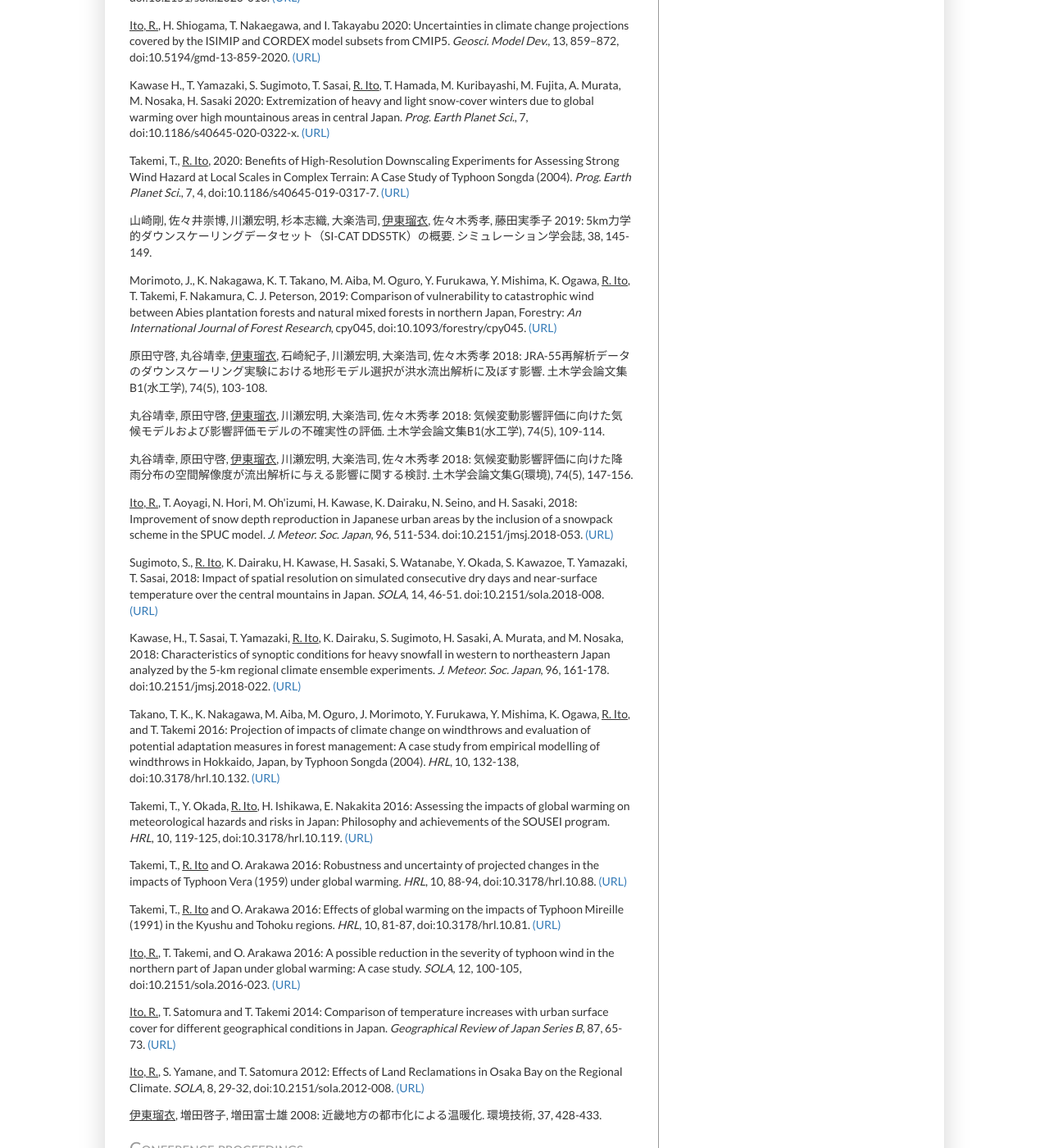
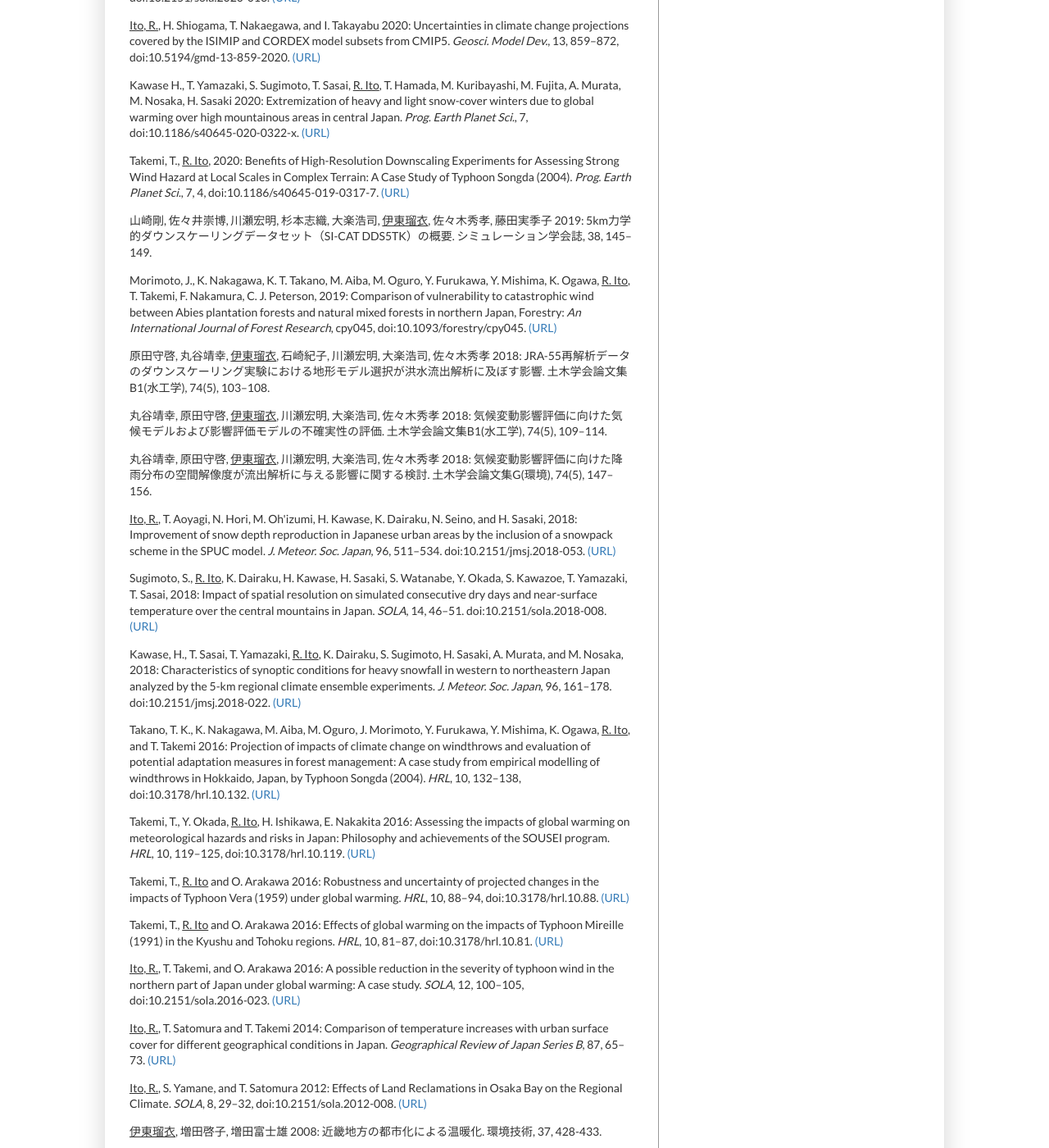
Before and after one commit to rui-climbiz/rui-climbiz.github.io, a Jekyll site: the page built from publications.html, in a window 1280 px wide and 1400 px high, scrolled down 671 px. Shown: the whole window at 82% size. Built offline with Jekyll 4.4.1, drawn with Linux system fonts in a browser that asks for light colours; some of the changed text lies outside the part shown.

```diff
--- a/publications.html
+++ b/publications.html
@@ -8,29 +8,29 @@
 <p><u>Ito, R.</u>, H. Kawase, Y. Imada: Regional differences in summertime extremely high temperature in Japan due to global warming. <i>J. Appl. Meteor. Climatol.</i>, doi:10.1175/JAMC-D-22-0062.1. <a href="https://doi.org/10.1175/JAMC-D-22-0062.1">(URL)</a> (accepted)</p>
 <p><u>Ito, R.</u>, T. Satomura, T. Takemi: Idealized simulations of urban climate development in various geographic settings using a regional meteorological model. (in prep.)</p>
 <hr>
-<p>Shiogama, H., N.N. Ishizaki, N. Hanasaki, K. Takahashi, S. Emori, <u>R. Ito</u>, T. Nakaegawa, I. Takayabu, Y. Hijioka, Y.N. Takayabu, R. Shibuya 2021: Selecting CMIP6-based future climate scenarios for impact and adaptation studies. <i>SOLA</i>, 17, 57-62, doi:10.2151/sola.2021-009. <a href="https://doi.org/10.2151/sola.2021-009">(URL)</a></p>
-<p>Kawase, H., A. Murata, K. Yamada, T. Nakaegawa, <u>R. Ito</u>, R. Mizuta, M. Nosaka, S. Watanabe, H. Sasaki 2021: Regional characteristics of future changes in snowfall in Japan under RCP2.6 and RCP8.5 scenarios. <i>SOLA</i>, 17, 1-7, doi:10.2151/sola.2021-001. <a href="https://doi.org/10.2151/sola.2021-001">(URL)</a></p>
+<p>Shiogama, H., N.N. Ishizaki, N. Hanasaki, K. Takahashi, S. Emori, <u>R. Ito</u>, T. Nakaegawa, I. Takayabu, Y. Hijioka, Y.N. Takayabu, R. Shibuya 2021: Selecting CMIP6-based future climate scenarios for impact and adaptation studies. <i>SOLA</i>, 17, 57–62, doi:10.2151/sola.2021-009. <a href="https://doi.org/10.2151/sola.2021-009">(URL)</a></p>
+<p>Kawase, H., A. Murata, K. Yamada, T. Nakaegawa, <u>R. Ito</u>, R. Mizuta, M. Nosaka, S. Watanabe, H. Sasaki 2021: Regional characteristics of future changes in snowfall in Japan under RCP2.6 and RCP8.5 scenarios. <i>SOLA</i>, 17, 1–7, doi:10.2151/sola.2021-001. <a href="https://doi.org/10.2151/sola.2021-001">(URL)</a></p>
 <p><u>Ito, R.</u>, T. Nakaegawa, I. Takayabu 2020: Comparison of regional characteristics of land precipitation climatology projected by an MRI-AGCM multi-cumulus scheme and multi-SST ensemble with CMIP5 multi-model ensemble projections. <i>Prog. Earth Planet Sci.</i>, 7, 77, doi:10.1186/s40645-020-00394-4. <a href="https://doi.org/10.1186/s40645-020-00394-4">(URL)</a></p>
-<p><u>Ito, R.</u>, T. Ose, H. Endo, R. Mizuta, K. Yoshida, A. Kitoh, T. Nakaegawa 2020: Seasonal characteristics of future climate change over Japan and the associated atmospheric circulation anomalies in global model experiments. <i>HRL</i>, 14, 130-135, doi:10.3178/hrl.14.130. <a href="https://doi.org/10.3178/hrl.14.130">(URL)</a></p>
-<p>Shiogama, H., <u>R. Ito</u>, Y. Imada, T. Nakaegawa, N. Hirota, N. Ishizaki, K. Takahashi, I. Takayabu, S. Emori 2020: Selecting future climate projections of surface solar radiation in Japan. <i>SOLA</i>, 16, 75-79, doi:10.2151/sola.2020-013. <a href="https://doi.org/10.2151/sola.2020-013">(URL)</a></p>
+<p><u>Ito, R.</u>, T. Ose, H. Endo, R. Mizuta, K. Yoshida, A. Kitoh, T. Nakaegawa 2020: Seasonal characteristics of future climate change over Japan and the associated atmospheric circulation anomalies in global model experiments. <i>HRL</i>, 14, 130–135, doi:10.3178/hrl.14.130. <a href="https://doi.org/10.3178/hrl.14.130">(URL)</a></p>
+<p>Shiogama, H., <u>R. Ito</u>, Y. Imada, T. Nakaegawa, N. Hirota, N. Ishizaki, K. Takahashi, I. Takayabu, S. Emori 2020: Selecting future climate projections of surface solar radiation in Japan. <i>SOLA</i>, 16, 75–79, doi:10.2151/sola.2020-013. <a href="https://doi.org/10.2151/sola.2020-013">(URL)</a></p>
 <p><u>Ito, R.</u>, H. Shiogama, T. Nakaegawa, and I. Takayabu 2020: Uncertainties in climate change projections covered by the ISIMIP and CORDEX model subsets from CMIP5. <i>Geosci. Model Dev.</i>, 13, 859–872, doi:10.5194/gmd-13-859-2020. <a href="https://doi.org/10.5194/gmd-13-859-2020">(URL)</a></p>
 <p>Kawase H., T. Yamazaki, S. Sugimoto, T. Sasai, <u>R. Ito</u>, T. Hamada, M. Kuribayashi, M. Fujita, A. Murata, M. Nosaka, H. Sasaki 2020: Extremization of heavy and light snow-cover winters due to global warming over high mountainous areas in central Japan. <i>Prog. Earth Planet Sci.</i>, 7, doi:10.1186/s40645-020-0322-x. <a href="https://doi.org/10.1186/s40645-020-0322-x">(URL)</a></p>
 <p>Takemi, T., <u>R. Ito</u>, 2020: Benefits of High-Resolution Downscaling Experiments for Assessing Strong Wind Hazard at Local Scales in Complex Terrain: A Case Study of Typhoon Songda (2004). <i>Prog. Earth Planet Sci.</i>, 7, 4, doi:10.1186/s40645-019-0317-7. <a href="https://doi.org/10.1186/s40645-019-0317-7">(URL)</a></p>
-<p>山崎剛, 佐々井崇博, 川瀬宏明, 杉本志織, 大楽浩司, <u>伊東瑠衣</u>, 佐々木秀孝, 藤田実季子 2019: 5km力学的ダウンスケーリングデータセット（SI-CAT DDS5TK）の概要. シミュレーション学会誌, 38, 145-149.</p>
+<p>山崎剛, 佐々井崇博, 川瀬宏明, 杉本志織, 大楽浩司, <u>伊東瑠衣</u>, 佐々木秀孝, 藤田実季子 2019: 5km力学的ダウンスケーリングデータセット（SI-CAT DDS5TK）の概要. シミュレーション学会誌, 38, 145–149.</p>
 <p>Morimoto, J., K. Nakagawa, K. T. Takano, M. Aiba, M. Oguro, Y. Furukawa, Y. Mishima, K. Ogawa, <u>R. Ito</u>, T. Takemi, F. Nakamura, C. J. Peterson, 2019: Comparison of vulnerability to catastrophic wind between Abies plantation forests and natural mixed forests in northern Japan, Forestry: <i>An International Journal of Forest Research</i>, cpy045, doi:10.1093/forestry/cpy045. <a href="https://doi.org/10.1093/forestry/cpy045">(URL)</a></p>
-<p>原田守啓, 丸谷靖幸, <u>伊東瑠衣</u>, 石崎紀子, 川瀬宏明, 大楽浩司, 佐々木秀孝 2018: JRA-55再解析データのダウンスケーリング実験における地形モデル選択が洪水流出解析に及ぼす影響. 土木学会論文集B1(水工学), 74(5), 103-108.</p>
-<p>丸谷靖幸, 原田守啓, <u>伊東瑠衣</u>, 川瀬宏明, 大楽浩司, 佐々木秀孝 2018: 気候変動影響評価に向けた気候モデルおよび影響評価モデルの不確実性の評価. 土木学会論文集B1(水工学), 74(5), 109-114.</p>
-<p>丸谷靖幸, 原田守啓, <u>伊東瑠衣</u>, 川瀬宏明, 大楽浩司, 佐々木秀孝 2018: 気候変動影響評価に向けた降雨分布の空間解像度が流出解析に与える影響に関する検討. 土木学会論文集G(環境), 74(5), 147-156.</p>
-<p><u>Ito, R.</u>, T. Aoyagi, N. Hori, M. Oh'izumi, H. Kawase, K. Dairaku, N. Seino, and H. Sasaki, 2018: Improvement of snow depth reproduction in Japanese urban areas by the inclusion of a snowpack scheme in the SPUC model. <i>J. Meteor. Soc. Japan</i>, 96, 511-534. doi:10.2151/jmsj.2018-053. <a href="https://doi.org/10.2151/jmsj.2018-053">(URL)</a></p>
-<p>Sugimoto, S., <u>R. Ito</u>, K. Dairaku, H. Kawase, H. Sasaki, S. Watanabe, Y. Okada, S. Kawazoe, T. Yamazaki, T. Sasai, 2018: Impact of spatial resolution on simulated consecutive dry days and near-surface temperature over the central mountains in Japan. <i>SOLA</i>, 14, 46-51. doi:10.2151/sola.2018-008. <a href="https://doi.org/10.2151/sola.2018-008">(URL)</a></p>
-<p>Kawase, H., T. Sasai, T. Yamazaki, <u>R. Ito</u>, K. Dairaku, S. Sugimoto, H. Sasaki, A. Murata, and M. Nosaka, 2018: Characteristics of synoptic conditions for heavy snowfall in western to northeastern Japan analyzed by the 5-km regional climate ensemble experiments. <i>J. Meteor. Soc. Japan</i>, 96, 161‐178. doi:10.2151/jmsj.2018-022. <a href="https://doi.org/10.2151/jmsj.2018-022">(URL)</a></p>
-<p>Takano, T. K., K. Nakagawa, M. Aiba, M. Oguro, J. Morimoto, Y. Furukawa, Y. Mishima, K. Ogawa, <u>R. Ito</u>, and T. Takemi 2016: Projection of impacts of climate change on windthrows and evaluation of potential adaptation measures in forest management: A case study from empirical modelling of windthrows in Hokkaido, Japan, by Typhoon Songda (2004). <i>HRL</i>, 10, 132-138, doi:10.3178/hrl.10.132. <a href="http://www.hrljournal.org/archives/2160">(URL)</a></p>
-<p>Takemi, T., Y. Okada, <u>R. Ito</u>, H. Ishikawa, E. Nakakita 2016: Assessing the impacts of global warming on meteorological hazards and risks in Japan: Philosophy and achievements of the SOUSEI program. <i>HRL</i>, 10, 119-125, doi:10.3178/hrl.10.119. <a href="https://www.jstage.jst.go.jp/article/hrl/10/4/10_119/_article">(URL)</a></p>
-<p>Takemi, T., <u>R. Ito</u> and O. Arakawa 2016: Robustness and uncertainty of projected changes in the impacts of Typhoon Vera (1959) under global warming. <i>HRL</i>, 10, 88-94, doi:10.3178/hrl.10.88. <a href="https://www.jstage.jst.go.jp/article/hrl/10/3/10_88/_article">(URL)</a></p>
-<p>Takemi, T., <u>R. Ito</u> and O. Arakawa 2016: Effects of global warming on the impacts of Typhoon Mireille (1991) in the Kyushu and Tohoku regions. <i>HRL</i>, 10, 81-87, doi:10.3178/hrl.10.81. <a href="https://www.jstage.jst.go.jp/article/hrl/10/3/10_81/_article">(URL)</a></p>
-<p><u>Ito, R.</u>, T. Takemi, and O. Arakawa 2016: A possible reduction in the severity of typhoon wind in the northern part of Japan under global warming: A case study. <i>SOLA</i>, 12, 100-105, doi:10.2151/sola.2016-023. <a href="https://www.jstage.jst.go.jp/article/sola/12/0/12_2016-023/_article">(URL)</a></p>
-<p><u>Ito, R.</u>, T. Satomura and T. Takemi 2014: Comparison of temperature increases with urban surface cover for different geographical conditions in Japan. <i>Geographical Review of Japan Series B</i>, 87, 65-73. <a href="https://www.jstage.jst.go.jp/article/geogrevjapanb/87/1/87_870105/_article">(URL)</a></p>
-<p><u>Ito, R.</u>, S. Yamane, and T. Satomura 2012: Effects of Land Reclamations in Osaka Bay on the Regional Climate. <i>SOLA</i>, 8, 29-32, doi:10.2151/sola.2012-008. <a href="http://www.jstage.jst.go.jp/article/sola/8/0/8_0_29/_article">(URL)</a></p>
+<p>原田守啓, 丸谷靖幸, <u>伊東瑠衣</u>, 石崎紀子, 川瀬宏明, 大楽浩司, 佐々木秀孝 2018: JRA-55再解析データのダウンスケーリング実験における地形モデル選択が洪水流出解析に及ぼす影響. 土木学会論文集B1(水工学), 74(5), 103–108.</p>
+<p>丸谷靖幸, 原田守啓, <u>伊東瑠衣</u>, 川瀬宏明, 大楽浩司, 佐々木秀孝 2018: 気候変動影響評価に向けた気候モデルおよび影響評価モデルの不確実性の評価. 土木学会論文集B1(水工学), 74(5), 109–114.</p>
+<p>丸谷靖幸, 原田守啓, <u>伊東瑠衣</u>, 川瀬宏明, 大楽浩司, 佐々木秀孝 2018: 気候変動影響評価に向けた降雨分布の空間解像度が流出解析に与える影響に関する検討. 土木学会論文集G(環境), 74(5), 147–156.</p>
+<p><u>Ito, R.</u>, T. Aoyagi, N. Hori, M. Oh'izumi, H. Kawase, K. Dairaku, N. Seino, and H. Sasaki, 2018: Improvement of snow depth reproduction in Japanese urban areas by the inclusion of a snowpack scheme in the SPUC model. <i>J. Meteor. Soc. Japan</i>, 96, 511–534. doi:10.2151/jmsj.2018-053. <a href="https://doi.org/10.2151/jmsj.2018-053">(URL)</a></p>
+<p>Sugimoto, S., <u>R. Ito</u>, K. Dairaku, H. Kawase, H. Sasaki, S. Watanabe, Y. Okada, S. Kawazoe, T. Yamazaki, T. Sasai, 2018: Impact of spatial resolution on simulated consecutive dry days and near-surface temperature over the central mountains in Japan. <i>SOLA</i>, 14, 46–51. doi:10.2151/sola.2018-008. <a href="https://doi.org/10.2151/sola.2018-008">(URL)</a></p>
+<p>Kawase, H., T. Sasai, T. Yamazaki, <u>R. Ito</u>, K. Dairaku, S. Sugimoto, H. Sasaki, A. Murata, and M. Nosaka, 2018: Characteristics of synoptic conditions for heavy snowfall in western to northeastern Japan analyzed by the 5-km regional climate ensemble experiments. <i>J. Meteor. Soc. Japan</i>, 96, 161–178. doi:10.2151/jmsj.2018-022. <a href="https://doi.org/10.2151/jmsj.2018-022">(URL)</a></p>
+<p>Takano, T. K., K. Nakagawa, M. Aiba, M. Oguro, J. Morimoto, Y. Furukawa, Y. Mishima, K. Ogawa, <u>R. Ito</u>, and T. Takemi 2016: Projection of impacts of climate change on windthrows and evaluation of potential adaptation measures in forest management: A case study from empirical modelling of windthrows in Hokkaido, Japan, by Typhoon Songda (2004). <i>HRL</i>, 10, 132–138, doi:10.3178/hrl.10.132. <a href="http://www.hrljournal.org/archives/2160">(URL)</a></p>
+<p>Takemi, T., Y. Okada, <u>R. Ito</u>, H. Ishikawa, E. Nakakita 2016: Assessing the impacts of global warming on meteorological hazards and risks in Japan: Philosophy and achievements of the SOUSEI program. <i>HRL</i>, 10, 119–125, doi:10.3178/hrl.10.119. <a href="https://www.jstage.jst.go.jp/article/hrl/10/4/10_119/_article">(URL)</a></p>
+<p>Takemi, T., <u>R. Ito</u> and O. Arakawa 2016: Robustness and uncertainty of projected changes in the impacts of Typhoon Vera (1959) under global warming. <i>HRL</i>, 10, 88–94, doi:10.3178/hrl.10.88. <a href="https://www.jstage.jst.go.jp/article/hrl/10/3/10_88/_article">(URL)</a></p>
+<p>Takemi, T., <u>R. Ito</u> and O. Arakawa 2016: Effects of global warming on the impacts of Typhoon Mireille (1991) in the Kyushu and Tohoku regions. <i>HRL</i>, 10, 81–87, doi:10.3178/hrl.10.81. <a href="https://www.jstage.jst.go.jp/article/hrl/10/3/10_81/_article">(URL)</a></p>
+<p><u>Ito, R.</u>, T. Takemi, and O. Arakawa 2016: A possible reduction in the severity of typhoon wind in the northern part of Japan under global warming: A case study. <i>SOLA</i>, 12, 100–105, doi:10.2151/sola.2016-023. <a href="https://www.jstage.jst.go.jp/article/sola/12/0/12_2016-023/_article">(URL)</a></p>
+<p><u>Ito, R.</u>, T. Satomura and T. Takemi 2014: Comparison of temperature increases with urban surface cover for different geographical conditions in Japan. <i>Geographical Review of Japan Series B</i>, 87, 65–73. <a href="https://www.jstage.jst.go.jp/article/geogrevjapanb/87/1/87_870105/_article">(URL)</a></p>
+<p><u>Ito, R.</u>, S. Yamane, and T. Satomura 2012: Effects of Land Reclamations in Osaka Bay on the Regional Climate. <i>SOLA</i>, 8, 29–32, doi:10.2151/sola.2012-008. <a href="http://www.jstage.jst.go.jp/article/sola/8/0/8_0_29/_article">(URL)</a></p>
 <p><u>伊東瑠衣</u>, 増田啓子, 増田富士雄 2008: 近畿地方の都市化による温暖化. 環境技術, 37, 428-433.</p>
 <h2>Conference proceedings</h2>
 <p><u>Ito, R.</u>, T. Satomura and T. Takemi 2015: Idealized experiments on the development of urban warming under various geographical conditions using a meso-scale meteorological model. 9th international conference on urban climate, 475, 6p.</p>
```
